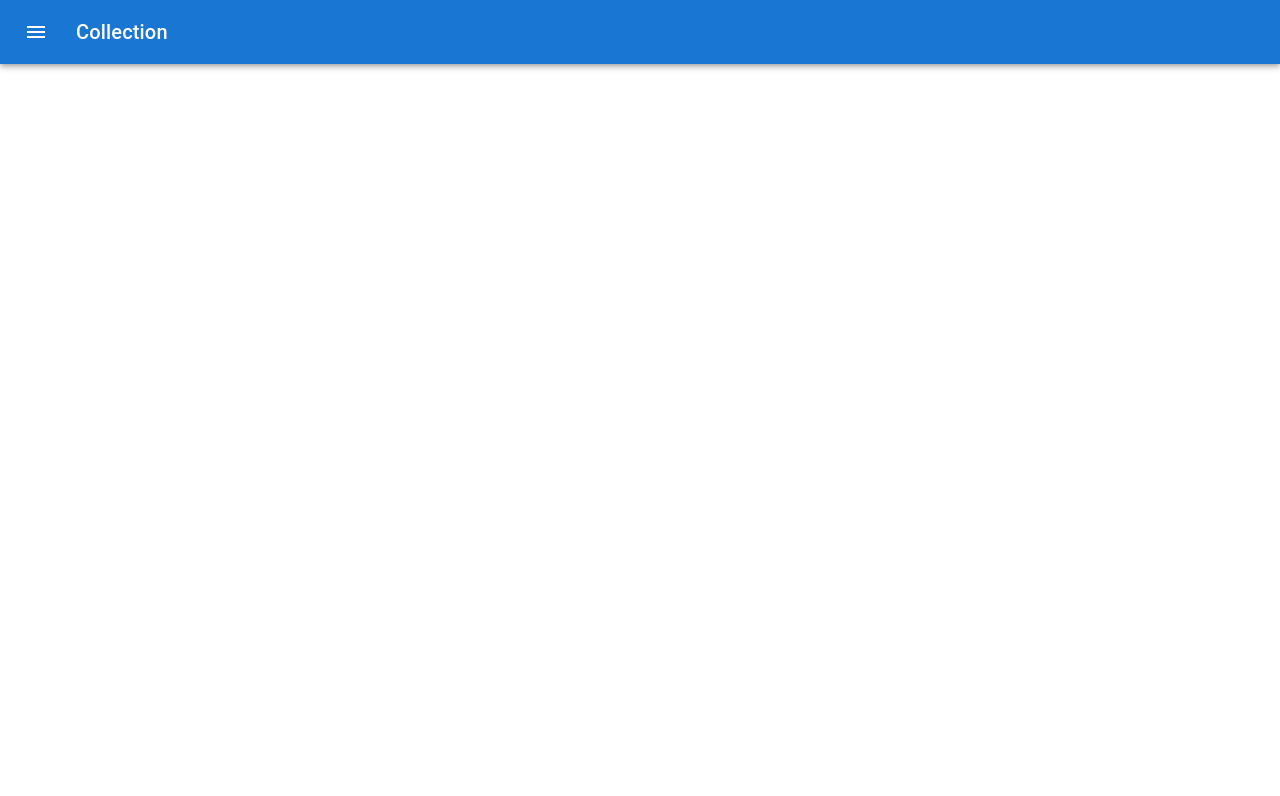
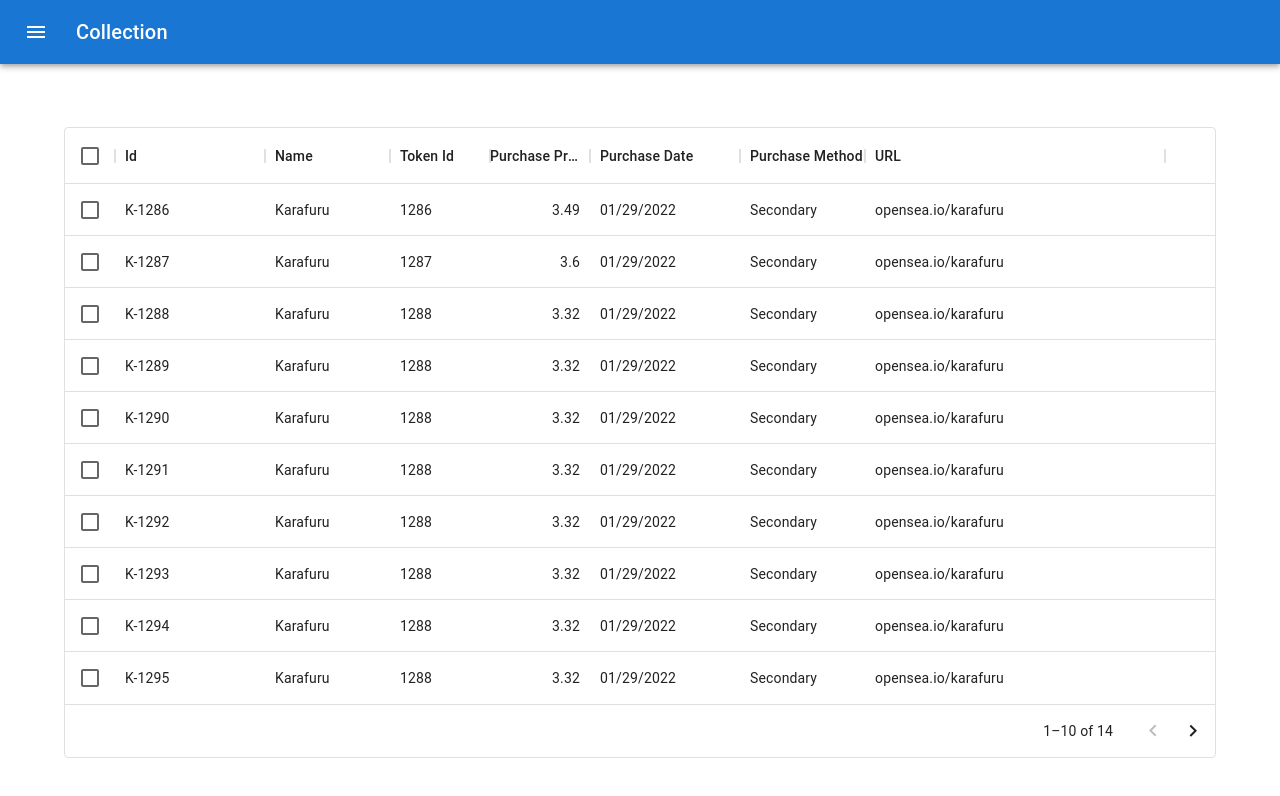
Before and after one commit to wwong007/NFTCollectionReact, a React (Create React App) app: page / in a window 1280 px wide. Shown: the top 796 px of the page. Built offline with nearby package versions, Linux system fonts and the light colour scheme.

Commit message:
Fix styling issues

```diff
--- a/src/app/App.css
+++ b/src/app/App.css
@@ -36,3 +36,9 @@
     transform: rotate(360deg);
   }
 }
+
+.Main-Body {
+  display: grid;
+  grid-template-rows: [row1-start] 10% [row1-end] 90% [last-line];
+  grid-template-columns: [col1-start] 5% [col1-end] 90% [col2-end] 5% [lastCol-end];
+}
--- a/src/app/App.tsx
+++ b/src/app/App.tsx
@@ -1,11 +1,15 @@
 import React from 'react';
 import MenuAppBar from '../components/AppBar/AppBar';
+import DataTable from '../components/DataTable/DataTable';
 import './App.css';
 
 function App() {
   return (
     <div className="App">
       <MenuAppBar></MenuAppBar>
+      <div className='Main-Body'>
+        <DataTable></DataTable>
+      </div>
     </div>
   );
 }
--- a/src/components/DataTable/DataTable.tsx
+++ b/src/components/DataTable/DataTable.tsx
@@ -5,13 +5,13 @@ import { DataGrid, GridColDef } from '@mui/x-data-grid';
 
 
 const columns: GridColDef[] = [
-    { field: 'id', headerName: 'Id' },
-    { field: 'name', headerName: 'Name' },
-    { field: 'tokenId', headerName: 'Token Id', type: 'number' },
-    { field: 'priceBought', headerName: 'Purchase Price', type: 'number' },
-    { field: 'dateBought', headerName: 'Purchase Date' },
-    { field: 'methodBought', headerName: 'Purchase Method' },
-    { field: 'url', headerName: 'URL' },
+    { field: 'id', headerName: 'Id', width: 150 },
+    { field: 'name', headerName: 'Name', width: 125 },
+    { field: 'tokenId', headerName: 'Token Id', width: 100 },
+    { field: 'priceBought', headerName: 'Purchase Price', type: 'number', width: 100 },
+    { field: 'dateBought', headerName: 'Purchase Date', width: 150 },
+    { field: 'methodBought', headerName: 'Purchase Method', width: 125 },
+    { field: 'url', headerName: 'URL', width: 300 },
 ];
 
 const rows = [
@@ -32,14 +32,19 @@ const rows = [
 ];
 
 export default function DataTable() {
+  const handleRowId = (id: string) => {
+    console.log(id)
+  }
   return(
-    <div style={{ height: 400, width: '100%' }}>
+    <div style={{ width: '100%', gridColumn: 'col1-end/col2-end', gridRow: 'row1-end/last-line'}}>
       <DataGrid
         rows={rows}
         columns={columns}
-        pageSize={5}
-        rowsPerPageOptions={[5]}
+        pageSize={10}
+        rowsPerPageOptions={[10]}
         checkboxSelection
+        autoHeight={true}
+
       />
     </div>
   )
```
